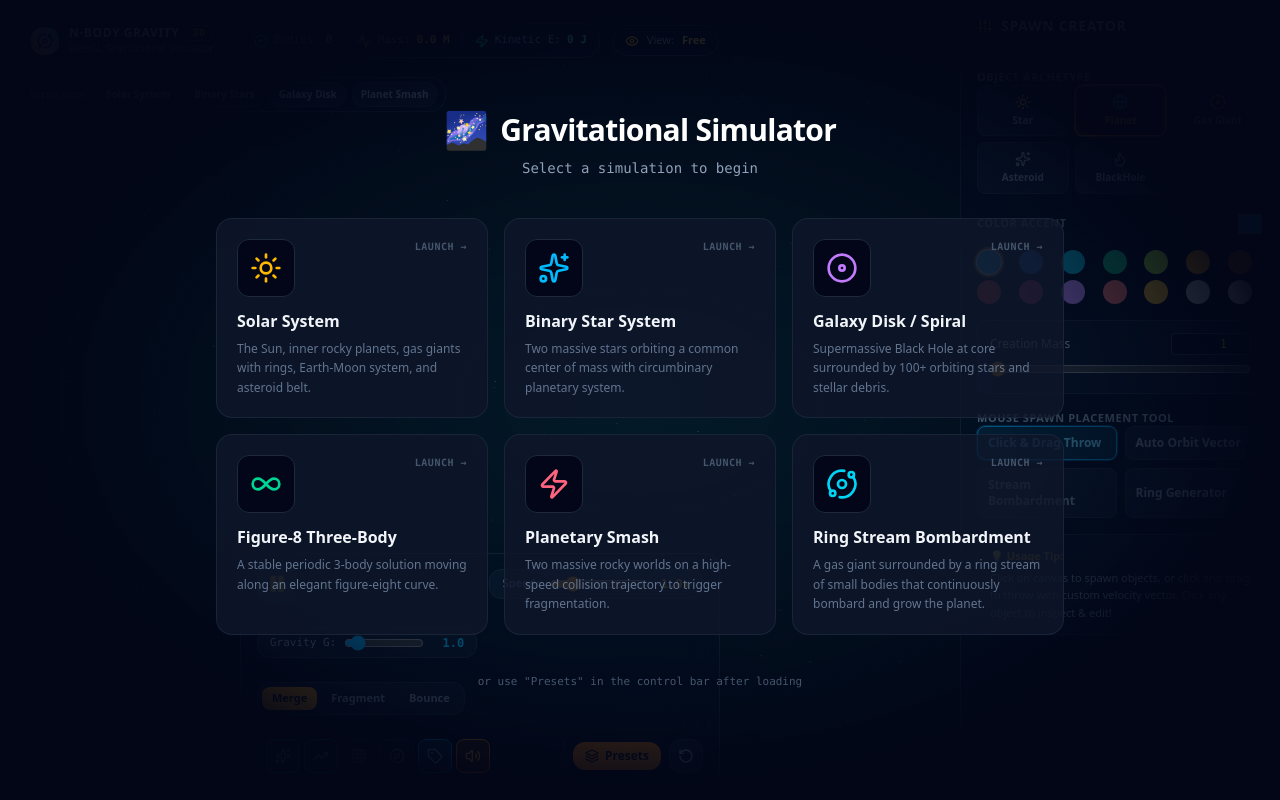
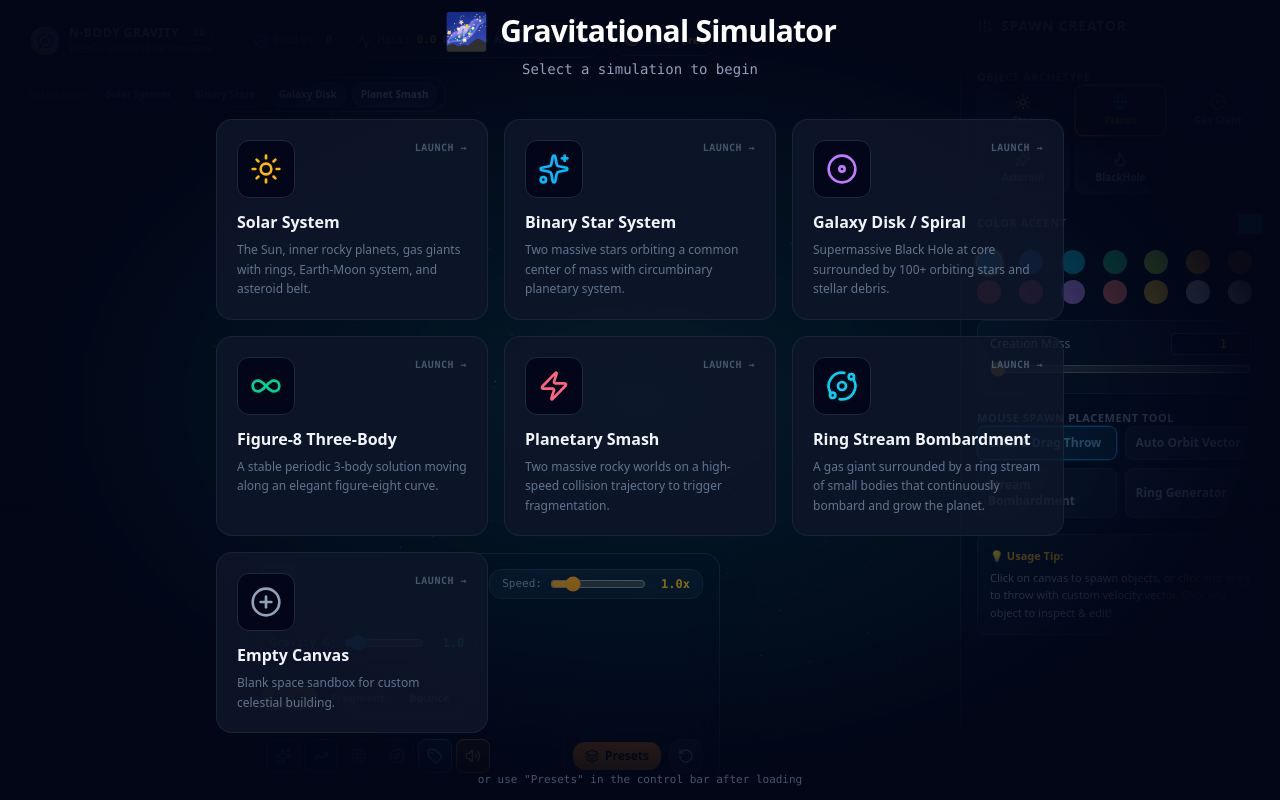
Before and after one commit to russellelliott/n-body-gravity-simulator, a React (Vite) app: page / in a window 1280 px wide. Built offline with nearby package versions, Linux system fonts and the light colour scheme.

Commit message:
empty canvas preset allowed to be selected

```diff
--- a/src/components/InitialPresetsOverlay.tsx
+++ b/src/components/InitialPresetsOverlay.tsx
@@ -42,7 +42,7 @@ export const InitialPresetsOverlay: React.FC<InitialPresetsOverlayProps> = ({
 
         {/* Preset Cards Grid */}
         <div className="grid grid-cols-1 sm:grid-cols-2 lg:grid-cols-3 gap-4">
-          {PRESETS.filter(p => p.id !== 'empty').map((p) => (
+           {PRESETS.map((p) => (
             <button
               key={p.id}
               onClick={() => onSelectPreset(p)}
```
